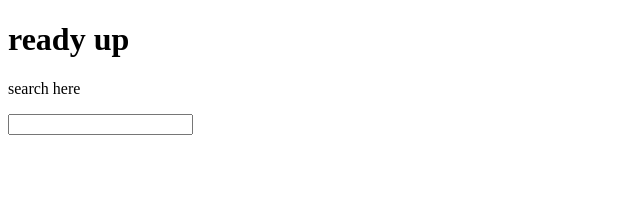
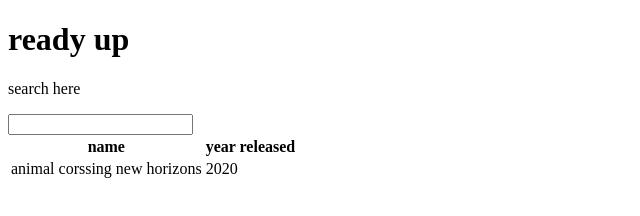
Before and after one commit to HollyDraz/gamerboxx, a plain HTML site: page home.html in a window 1280 px wide. Shown: the whole page, without its empty margins (0-640 px from the left). Drawn offline with Linux system fonts and the light colour scheme.

Commit message:
added example table

```diff
--- a/home.html
+++ b/home.html
@@ -7,6 +7,16 @@
 <h1>ready up</h1>
 <p>search here</p>
 <input type="search here">
+<table>
+    <tr>
+        <th>name</th>
+        <th>year released</th>
+    </tr>
+    <tr>
+        <td>animal corssing new horizons</td>
+        <td>2020</td>
+    </tr>
+</table>
 
 
 
```
